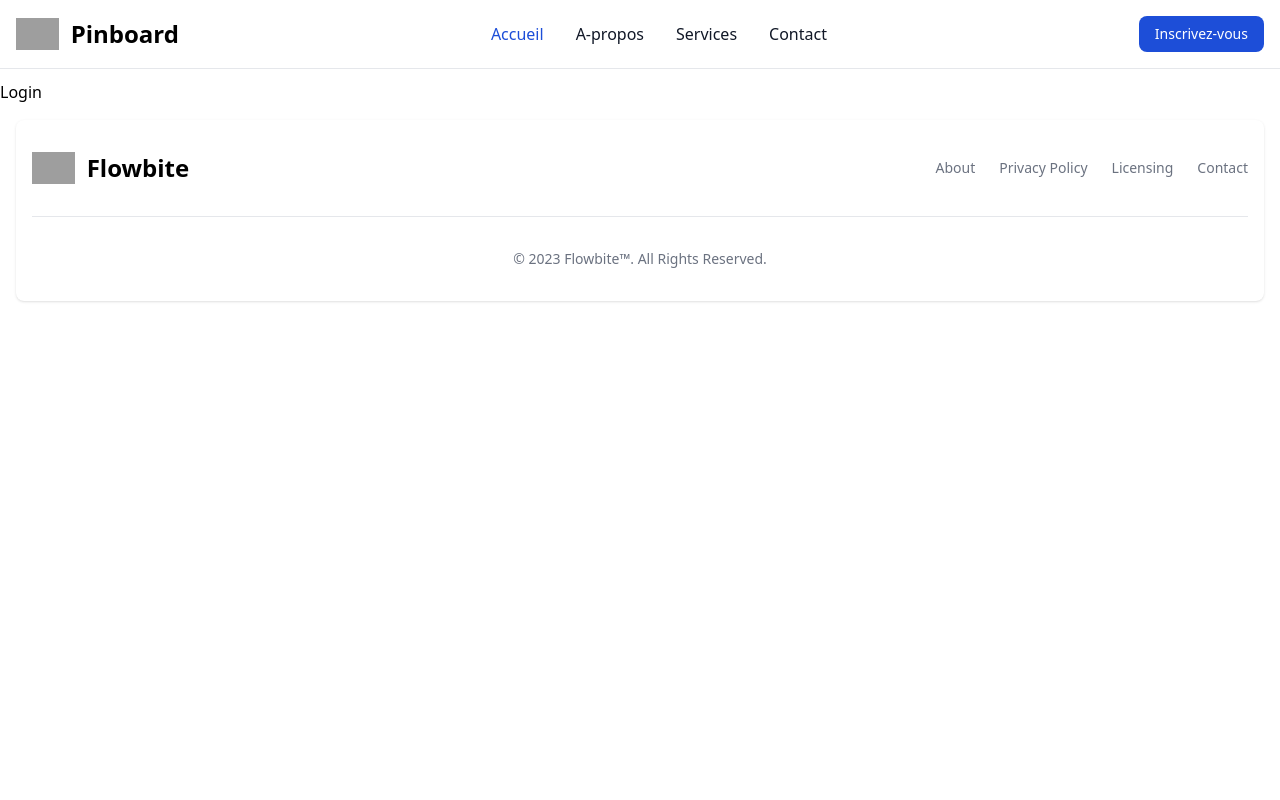
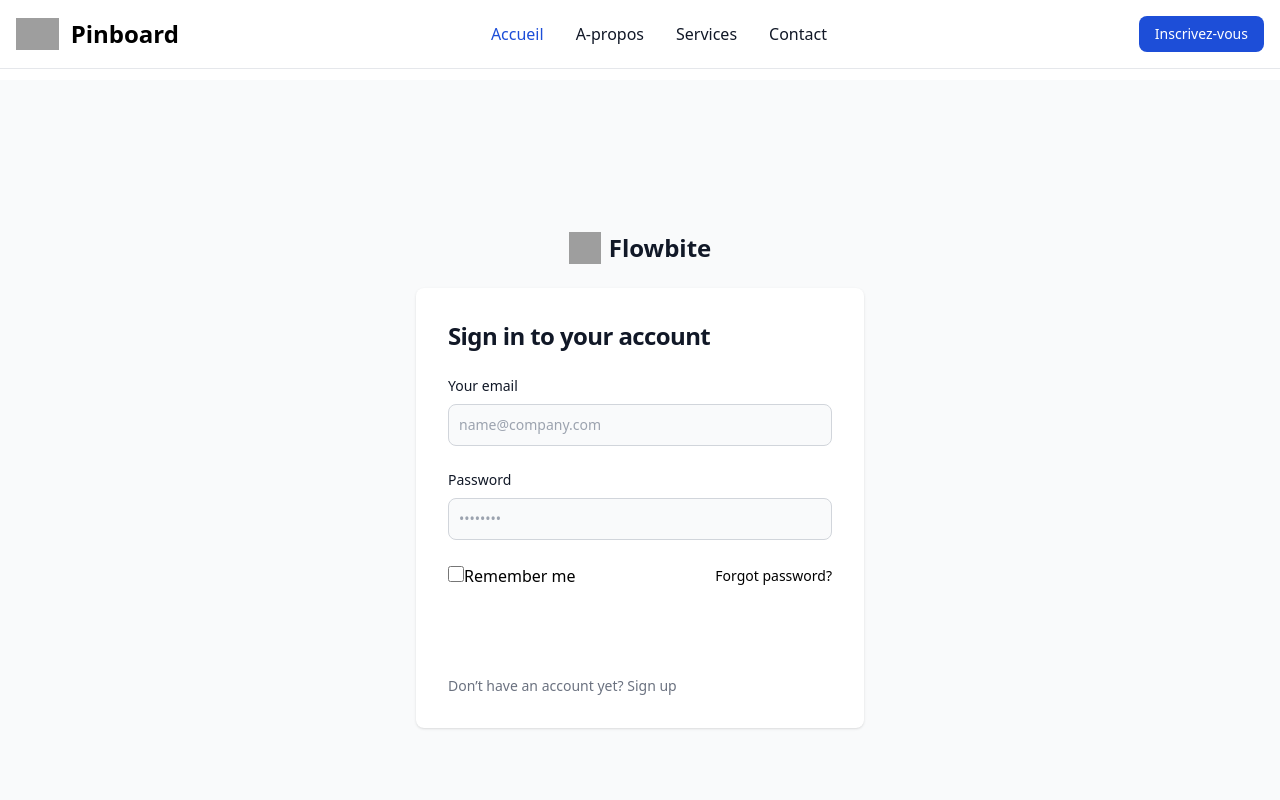
Before and after one commit to atkBabila/pinboard, a React (Vite) app: page /login in a window 1280 px wide. Shown: the top 800 px of the page. Built offline with nearby package versions, Linux system fonts and the light colour scheme; grey boxes are pictures that could not be loaded.

Commit message:
création du login page

```diff
--- a/src/pages/Login.jsx
+++ b/src/pages/Login.jsx
@@ -2,6 +2,47 @@ import React from 'react'
 
 export default function Login() {
   return (
-    <div>Login</div>
+    <>
+      <section className="bg-gray-50 dark:bg-gray-900">
+        <div className="flex flex-col items-center justify-center px-6 py-8 mx-auto md:h-screen lg:py-0">
+            <a href="#" className="flex items-center mb-6 text-2xl font-semibold text-gray-900 dark:text-white">
+                <img className="w-8 h-8 mr-2" src="https://flowbite.s3.amazonaws.com/blocks/marketing-ui/logo.svg" alt="logo"/>
+                Flowbite
+            </a>
+            <div className="w-full bg-white rounded-lg shadow dark:border md:mt-0 sm:max-w-md xl:p-0 dark:bg-gray-800 dark:border-gray-700">
+                <div className="p-6 space-y-4 md:space-y-6 sm:p-8">
+                    <h1 className="text-xl font-bold leading-tight tracking-tight text-gray-900 md:text-2xl dark:text-white">
+                        Sign in to your account
+                    </h1>
+                    <form className="space-y-4 md:space-y-6" action="#">
+                        <div>
+                            <label for="email" className="block mb-2 text-sm font-medium text-gray-900 dark:text-white">Your email</label>
+                            <input type="email" name="email" id="email" className="bg-gray-50 border border-gray-300 text-gray-900 sm:text-sm rounded-lg focus:ring-primary-600 focus:border-primary-600 block w-full p-2.5 dark:bg-gray-700 dark:border-gray-600 dark:placeholder-gray-400 dark:text-white dark:focus:ring-blue-500 dark:focus:border-blue-500" placeholder="name@company.com" required=""/>
+                        </div>
+                        <div>
+                            <label for="password" className="block mb-2 text-sm font-medium text-gray-900 dark:text-white">Password</label>
+                            <input type="password" name="password" id="password" placeholder="••••••••" className="bg-gray-50 border border-gray-300 text-gray-900 sm:text-sm rounded-lg focus:ring-primary-600 focus:border-primary-600 block w-full p-2.5 dark:bg-gray-700 dark:border-gray-600 dark:placeholder-gray-400 dark:text-white dark:focus:ring-blue-500 dark:focus:border-blue-500" required=""/>
+                        </div>
+                        <div className="flex items-center justify-between">
+                            <div className="flex items-start">
+                                <div className="flex items-center h-5">
+                                  <input id="remember" aria-describedby="remember" type="checkbox" className="w-4 h-4 border border-gray-300 rounded bg-gray-50 focus:ring-3 focus:ring-primary-300 dark:bg-gray-700 dark:border-gray-600 dark:focus:ring-primary-600 dark:ring-offset-gray-800" required=""/>
+                                </div>
+                                <div classNameName="ml-3 text-sm">
+                                  <label for="remember" classNameName="text-gray-500 dark:text-gray-300">Remember me</label>
+                                </div>
+                            </div>
+                            <a href="#" className="text-sm font-medium text-primary-600 hover:underline dark:text-primary-500">Forgot password?</a>
+                        </div>
+                        <button type="submit" className="w-full text-white bg-primary-600 hover:bg-primary-700 focus:ring-4 focus:outline-none focus:ring-primary-300 font-medium rounded-lg text-sm px-5 py-2.5 text-center dark:bg-primary-600 dark:hover:bg-primary-700 dark:focus:ring-primary-800">Sign in</button>
+                        <p className="text-sm font-light text-gray-500 dark:text-gray-400">
+                            Don’t have an account yet? <a href="#" className="font-medium text-primary-600 hover:underline dark:text-primary-500">Sign up</a>
+                        </p>
+                    </form>
+                </div>
+            </div>
+        </div>
+      </section>
+    </>
   )
 }
```
Also changed, not shown: src/main.jsx (+5 -5 lines).
